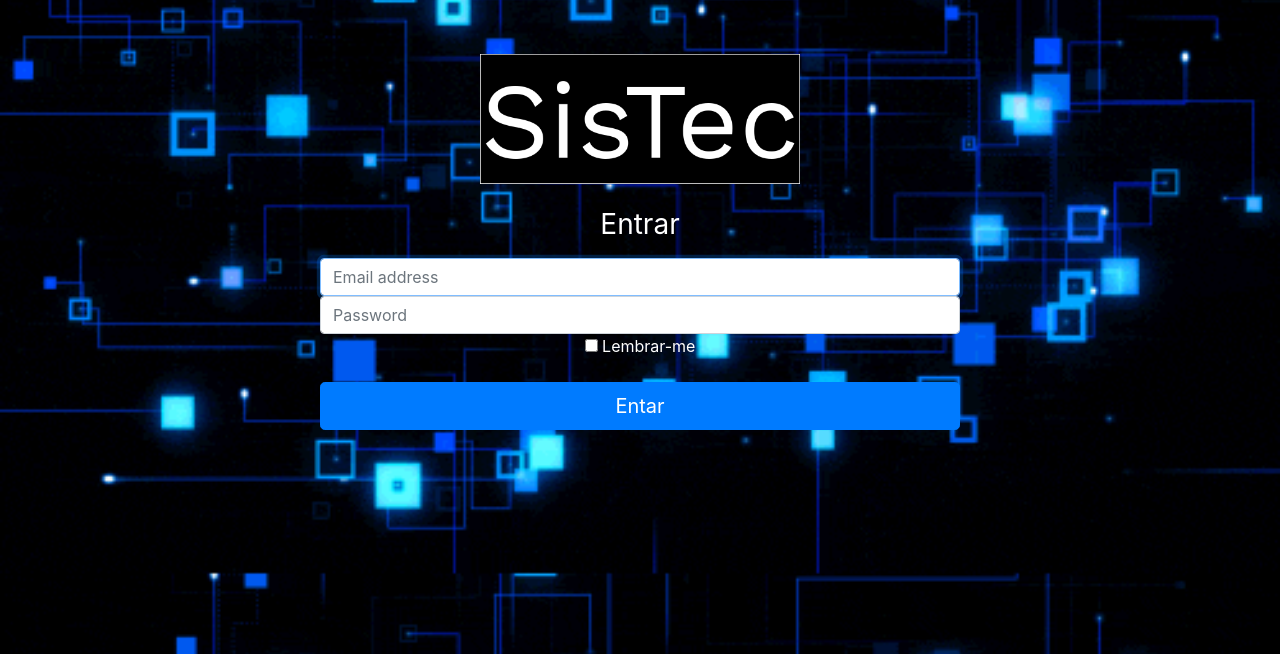
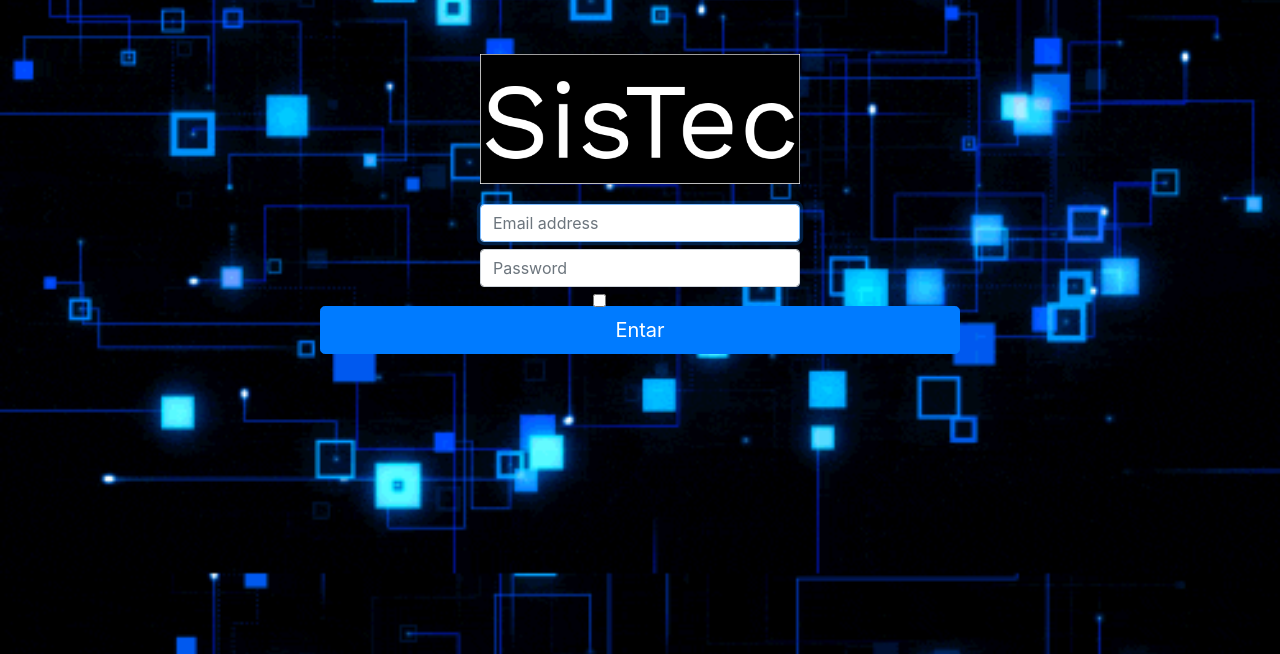
Before and after one commit to SamuelHericles/Projeto_Final_Tec_Web, a PHP site: page /login.html in a window 1280 px wide. Shown: the part 146-800 px from the top of the page. Run offline with PHP 8.4, Linux system fonts and the light colour scheme.

Commit message:
Corringindo a estilização do login

```diff
--- a/estilo.css
+++ b/estilo.css
@@ -22,6 +22,31 @@ footer {
     left:  25%;
 }
 
+.form-control{
+    position: absolute;
+    width: 50%;
+}
+
+#inputEmail{
+    top: 50%;
+    left:  25%;
+}
+
+#inputPassword{
+    top: 65%;
+    left:  25%;
+}
+
+#inputRemember{
+    position: absolute;
+    top: 80%;
+}
+
+.entrarbtn{
+    top:90%;
+}
+
+
 .container{
     margin-top: 60px;
     margin-bottom: 60px;
--- a/login.html
+++ b/login.html
@@ -20,10 +20,10 @@
               <input type="password" id="inputPassword" class="form-control" placeholder="Password" required="">
               <div class="checkbox mb-3">
                 <label>
-                  <input type="checkbox" value="remember-me"> Lembrar-me
+                  <input id="inputRemember"type="checkbox" value="remember-me"> Lembrar-me
                 </label>
               </div>
-              <button class="btn btn-lg btn-primary btn-block" type="submit">Entar</button>
+              <button class="entrarbtn btn btn-lg btn-primary btn-block" type="submit">Entar</button>
             </form>
 
 
```
